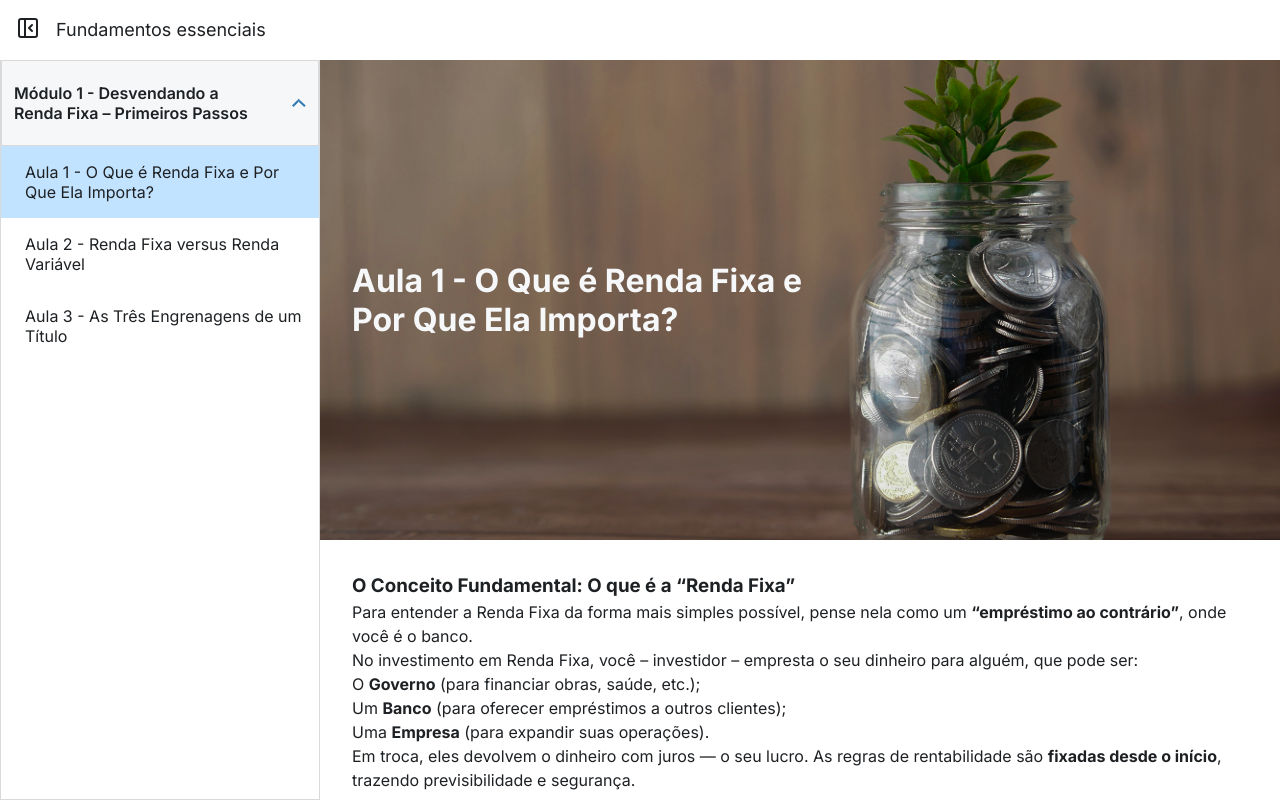
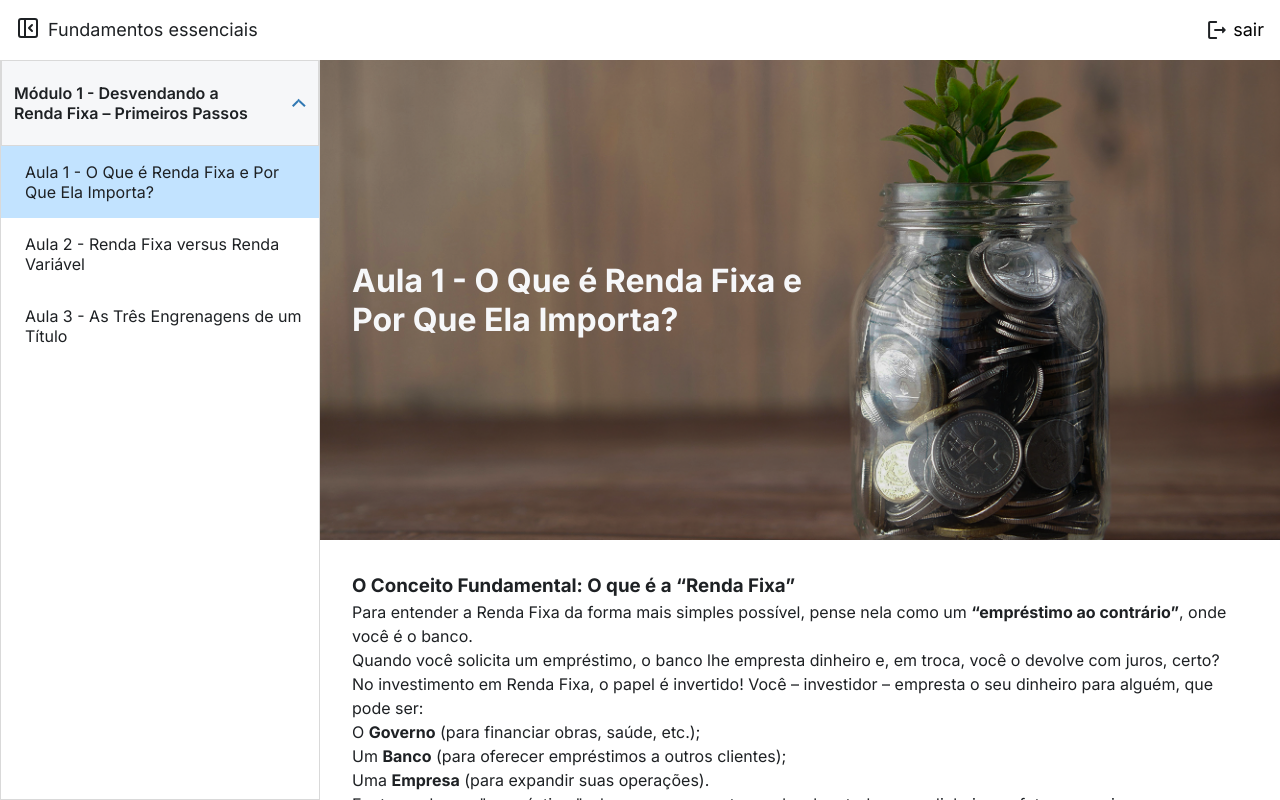
Before and after one commit to Kaua-Cavalcante/EnsinaRenda, an Angular app: page /course in a window 1280 px wide. Built offline with nearby package versions, Linux system fonts and the light colour scheme; no server answers; sample sign-in values are in the browser's storage.

Commit message:
add logout function

```diff
--- a/src/app/pages/course/components/lesson-header/lesson-header.component.css
+++ b/src/app/pages/course/components/lesson-header/lesson-header.component.css
@@ -2,15 +2,35 @@
   display: flex;
   gap: 1rem;
   align-items: center;
+  justify-content: space-between;
   padding: 1rem;
 }
 
+.left-section {
+  display: flex;
+  gap: 8px;
+  align-items: center;
+}
+
+.right-section .logout-btn {
+  display: flex;
+  align-items: center;
+  gap: 4px;
+}
+
 .compress-tab img {
-  color: red;
   stroke: currentColor;
 }
 
-.lesson-header .lesson-title {
+.lesson-header .lesson-title, .logout-btn span {
   font-size: 1.125rem;
   font-weight: 400;
 }
+
+img, .right-section button {
+  transition: all .3s;
+
+  &:hover {
+    scale: 1.05;
+  }
+}
--- a/src/app/pages/course/components/lesson-header/lesson-header.component.html
+++ b/src/app/pages/course/components/lesson-header/lesson-header.component.html
@@ -1,6 +1,22 @@
 <div class="lesson-header">
-  <button class="compress-tab" (click)="onToggleAside()">
-    <img [src]="isAsideVisible ? 'assets/icons/panel-left-close.svg' : 'assets/icons/panel-left-open.svg'" alt="Compress Tab Icon" />
-  </button>
-  <h3 class="lesson-title">Fundamentos essenciais</h3>
+  <div class="left-section">
+    <button class="compress-tab" (click)="onToggleAside()">
+      <img
+        [src]="
+          isAsideVisible
+            ? 'assets/icons/panel-left-close.svg'
+            : 'assets/icons/panel-left-open.svg'
+        "
+        alt="Compress Tab Icon"
+      />
+    </button>
+    <h3 class="lesson-title">Fundamentos essenciais</h3>
+  </div>
+
+  <div class="right-section">
+    <button class="logout-btn" (click)="logout()">
+      <img src="../../../../../assets/icons/logout.svg" alt="logout" />
+      <span>sair</span>
+    </button>
+  </div>
 </div>
--- a/src/app/pages/course/components/lesson-header/lesson-header.component.ts
+++ b/src/app/pages/course/components/lesson-header/lesson-header.component.ts
@@ -1,4 +1,5 @@
-import { Component, EventEmitter, Output, Input } from '@angular/core';
+import { Component, EventEmitter, Input, Output } from '@angular/core';
+import { Router } from '@angular/router';
 
 @Component({
   selector: 'app-lesson-header',
@@ -8,8 +9,15 @@ import { Component, EventEmitter, Output, Input } from '@angular/core';
   styleUrls: ['./lesson-header.component.css']
 })
 export class LessonHeaderComponent {
+  @Input() isAsideVisible: boolean = true;
   @Output() toggleAside = new EventEmitter<void>();
-  @Input() isAsideVisible: boolean = true;
+
+  constructor(private router: Router) {}
+
+  logout() {
+    localStorage.removeItem('token');
+    this.router.navigate(['/login']);
+  }
 
   onToggleAside() {
     this.toggleAside.emit();
--- a/src/assets/data/course-data.ts
+++ b/src/assets/data/course-data.ts
@@ -19,58 +19,88 @@ export const COURSE_DATA = [
         contentHtml: `
           <h3 class="subtitle">O Conceito Fundamental: O que é a “Renda Fixa”</h3>
           <p>Para entender a Renda Fixa da forma mais simples possível, pense nela como um <strong>“empréstimo ao contrário”</strong>, onde você é o banco.</p>
-          <p>No investimento em Renda Fixa, você – investidor – empresta o seu dinheiro para alguém, que pode ser:</p>
+          <p>Quando você solicita um empréstimo, o banco lhe empresta dinheiro e, em troca, você o devolve com juros, certo?</p>
+          <p>No investimento em Renda Fixa, o papel é invertido! Você – investidor – empresta o seu dinheiro para alguém, que pode ser:</p>
           <ul>
             <li>O <strong>Governo</strong> (para financiar obras, saúde, etc.);</li>
             <li>Um <strong>Banco</strong> (para oferecer empréstimos a outros clientes);</li>
             <li>Uma <strong>Empresa</strong> (para expandir suas operações).</li>
           </ul>
-          <p>Em troca, eles devolvem o dinheiro com juros — o seu lucro. As regras de rentabilidade são <strong>fixadas desde o início</strong>, trazendo previsibilidade e segurança.</p>
+          <p>Em troca do seu "empréstimo", eles se comprometem a devolver todo o seu dinheiro no futuro, com juros acrescentados ao valor. Esse valor em juros é o seu lucro, a rentabilidade do seu investimento! </p>
+          <p>É por isso que o nome é "Renda Fixa": as regras de como seu dinheiro vai render (a taxa de juros) são <strong>fixadas</strong> e combinadas desde o início. Você já investe sabendo como o seu retorno será calculado, o que traz muito mais <strong>previsibilidade e segurança.</strong></p>
         `,
       },
       {
         id: 2,
         title: 'Aula 2 - Renda Fixa versus Renda Variável',
         contentHtml: `
-          <p>Agora que sabemos como funciona a renda fixa, ficará mais simples compreender a lógica da Renda Variável.</p>
-          <p>Na renda variável, você se torna <strong>sócio</strong> de um negócio. Se a empresa lucra, você lucra; se ela tem prejuízo, você perde parte do investimento.</p>
-          <h3>Comparativo entre Renda Fixa e Renda Variável</h3>
+          <p>Agora que sabemos como funciona a renda fixa, ficará mais simples compreender a lógica da alternativa de investimentos: a Renda Variável </p>
+          <p>Na renda variável, você não empresta o dinheiro, mas sim <strong>torna-se sócio</strong> de algum negócio. É como se você comprasse um pedaço de uma empresa e participasse dos lucros. <strong>Quando a empresa lucra, todos os investidores ganham uma parte dos lucros;</strong> mas, <strong>quando a empresa tem déficits, você perde uma parte do capital investido.</strong> </p>
+          <p>Vamos deixar isso um pouco mais claro em uma tabela que resume os dois tipos de investimento:</p>
           <table>
             <tr><th>Característica</th><th>Renda Fixa</th><th>Renda Variável</th></tr>
-            <tr><td>Previsibilidade</td><td>Alta – regras definidas desde o início</td><td>Baixa – retorno incerto</td></tr>
-            <tr><td>Risco</td><td>Baixo</td><td>Alto</td></tr>
-            <tr><td>Potencial de Retorno</td><td>Moderado</td><td>Elevado</td></tr>
+            <tr><td>Previsibilidade</td><td>Alta. Você sabe as regras do seu rendimento desde o início.</td><td>Baixa. O retorno é incerto e pode mudar a todo momento (podendo ser um retorno positivo ou negativo).</td></tr>
+            <tr><td>Risco</td><td>Baixo. É considerada a porta de entrada para investimentos seguros.</td><td>Alto. O risco de perder parte do dinheiro investido é maior.</td></tr>
+            <tr><td>Potencial de Retorno</td><td>Moderado. Os ganhos são mais limitados, porém mais constantes.</td><td>Elevado. O potencial de lucro é muito maior para compensar o risco.</td></tr>
           </table>
-          <p>Uma analogia simples é pensar em “fazer um bolo”:</p>
-          <ul>
-            <li><strong>Renda Fixa</strong>: você empresta 1kg de farinha e recebe o mesmo + um pedaço do bolo (juros fixos).</li>
-            <li><strong>Renda Variável</strong>: você vira sócio do bolo – se vender bem, lucra; se queimar, perde tudo.</li>
-          </ul>
+          <p>Agora, uma analogia com bolos para auxiliar no entendimento.</p>
+          <h4>Primeiro cenário: Renda Fixa</h4>
+          <p>Você fala com um familiar próximo e faz o seguinte acordo:</p>
+          <p>“Eu vou te emprestar 1kg de farinha. Daqui a uma semana, você precisa me devolver a mesma quantia de farinha emprestada e, como agradecimento, você deverá me dar um pedaço do bolo que vai fazer.” </p>
+          <p>Não importa se o bolo vai ficar muito bom, ou somente “ok”, foi acordado entre vocês que o seu familiar deverá te devolver o mesmo 1kg de farinha (capital inicial, investido) e um pedaço do bolo (os juros). Veja que o seu retorno é fixo e previsível. </p>
+          <h4>Segundo cenário: Renda Variável</h4>
+          <p>Você, falando com o mesmo familiar do exemplo anterior, faz um acordo diferente: </p>
+          <p>“Eu vou te emprestar toda a farinha necessária para o bolo e você entra com todos os outros ingredientes. Ao invés de me dever uma fatia, nós dois seremos sócios do bolo e vamos dividir o resultado.” </p>
+          <p>Aqui, diferente do primeiro exemplo, o retorno é variável, porque depende do sucesso do bolo. Há três possibilidades: </p>
+          <p>(Cenário ótimo) – O bolo ficou incrível! Todo mundo que passa por vocês dois quer comprar um pedaço do bolo para provar, e vendem por um valor altíssimo. Como sócio, os lucros obtidos da venda serão distribuídos, e você vai receber um retorno maior. </p>
+          <p>(Cenário “ok”) – O bolo fica bom, mas não incrível. Vocês conseguem vender algumas fatias, mas o lucro é pequeno. Como o lucro é pequeno, os dois vão acabar recebendo menos retorno. </p>
+          <p>(Cenário péssimo) – O bolo queimou no forno! Não há bolo para dividir e nem para vender. E a farinha que você deu? Ela foi usada e perdida no processo. Você não recebe nada de volta, nem mesmo a farinha que investiu. Você perdeu seu capital inicial. </p>
         `,
       },
       {
         id: 3,
         title: 'Aula 3 - As Três Engrenagens de um Título',
         contentHtml: `
-          <p>Pense em um investimento como uma máquina com <strong>três engrenagens principais</strong>: Rentabilidade, Prazo e Liquidez.</p>
+          <p>Pense em um investimento como uma máquina com <strong>três engrenagens principais</strong> Se você entender como cada uma delas funciona, você será capaz de analisar e entender qualquer título de Renda Fixa que encontrar pela frente. Os três pontos são: <strong>Rentabilidade, Prazo e Liquidez.</strong></p>
 
-          <h4>Engrenagem 1: Rentabilidade</h4>
-          <p>Forma como o dinheiro cresce. Existem três tipos:</p>
+          <h4>Engrenagem 1: Rentabilidade (Como o dinheiro cresce?)</h4>
+          <p>Esta é a primeira pergunta que todo mundo faz. A rentabilidade é a forma como os juros do seu investimento serão calculados. Existem três tipos principais:</p>
+
+          <h4>Rentabilidade Pré-Fixada</h4>
           <ul>
-            <li><strong>Pré-fixada</strong>: taxa definida no momento do investimento (ex: 10% ao ano).</li>
-            <li><strong>Pós-fixada</strong>: acompanha um índice, como SELIC ou CDI.</li>
-            <li><strong>Híbrida</strong>: parte fixa + índice (ex: IPCA + 5%).</li>
+            <li>Neste modelo, a rentabilidade é definida no momento que você faz o investimento. Você sabe qual o percentual que vai receber. </li>
+            <li>Exemplo: você investe em um CDB que paga 10% ao ano. Significa que, se você investir R$1000, terá R$1100, que é o capital + 10% de lucro (sem considerar os impostos). </li>
           </ul>
 
-          <h4>Engrenagem 2: Prazo</h4>
-          <p>É o período até o vencimento do investimento — quando você recebe de volta o valor investido com os juros.</p>
+          <h4>Rentabilidade Pós-Fixada</h4>
+          <ul>
+            <li>Aqui, a rentabilidade não é um número fixo. Ela é atrelada a algum índice da economia do país. Se o índice sobe, o rendimento acompanha (e o caminho contrário também). Neste tipo de investimento, estão alguns termos comuns, como: </li>
+            <ul>
+              <li>Taxa SELIC: A taxa básica de juros da economia do Brasil, definida pelo Governo. Ela é, basicamente, um termômetro criado para controlar a inflação do país. </li>
+              <li>CDI (Certificado de Depósito Interbancário): É a taxa de juros que os bancos usam para emprestar dinheiro entre si. Na prática, o que você precisa saber é: o valor do CDI é quase idêntico ao da Taxa Selic. Ele é a principal referência da Renda Fixa.</li>
+            </ul>
+            <li>Exemplo: Você investe em um CDB que paga 110% do CDI. Isso significa que, se o CDI render 10% em um ano, seu investimento renderá 11% (110% de 10%). Você acompanha a principal taxa de juros do mercado. </li>
+          </ul>
 
-          <h4>Engrenagem 3: Liquidez</h4>
-          <p>É a facilidade de transformar o investimento em dinheiro antes do prazo final.</p>
+          <h4>Rentabilidade Híbrida</h4>
           <ul>
-            <li><strong>Liquidez Diária</strong>: pode resgatar a qualquer momento — ideal para emergências.</li>
-            <li><strong>Liquidez no Vencimento</strong>: resgate apenas ao final, mas com rentabilidade maior.</li>
+            <li>Como o nome diz, é uma mistura das duas anteriores: uma parte da rentabilidade é fixa (prefixada) e a outra parte acompanha um índice (pós-fixada). O índice mais comum aqui é o IPCA.  </li>
+            <li>IPCA (Índice de Preços do Consumidor Amplo): é o indicador oficial da inflação no Brasil, calculado mensalmente pelo IBGE. Ele mede a variação de preços de uma cesta de produtos e serviços consumidos pela maioria das famílias brasileiras com renda entre 1 e 40 salários-mínimos. Se a inflação foi de 5% no ano, seu dinheiro precisa render mais que isso para você realmente ter um ganho.</li>
+            <li>Exemplo: Você investe no Tesouro IPCA+ que paga IPCA + 5% ao ano. Isso significa que o seu dinheiro vai render o valor total da inflação daquele ano mais uma taxa de juros real e já garantida de 5%.</li>
           </ul>
+
+          <h4>Engrenagem 2: Prazo (Quando o dinheiro é devolvido?)</h4>
+          <p>O prazo é, simplesmente, a data de vencimento do investimento. É a data final do seu “contrato” de empréstimo. </p>
+          <p>O que acontece no vencimento? Na data combinada, o dinheiro (o valor que você aplicou + todos os juros acumulados) cai automaticamente na sua conta da corretora, já com os impostos descontados.</p>
+          <p>Por que é importante? Você deve sempre tentar alinhar o prazo do seu investimento com o prazo do seu objetivo. Se você quer comprar um carro daqui a 3 anos, pode escolher um título que vença exatamente nesse período.</p>
+
+          <h4>Engrenagem 3: Liquidez (Com que facilidade posso resgatar?)</h4>
+          <p>A liquidez é a sua “porta de saída”. Ela define a facilidade com que você pode transformar seu investimento em dinheiro na sua conta antes da data de vencimento.  </p>
+          <p>Existem dois tipos principais:  </p>
+          <p>Liquidez Diária: Significa que a "porta de saída" está sempre aberta. Você pode pedir o resgate do seu dinheiro a qualquer dia útil, e ele cairá na sua conta em pouco tempo (geralmente no mesmo dia ou no dia seguinte). É importante ressaltar que há exceções com relação ao dia útil (como o “Cofrinho” do Itaú, entre outros), que permite o resgate a qualquer dia.</p>
+          <p>Este tipo de liquidez é o mais adequado para montar uma reserva de emergência, uma vez que a emergência não tem data marcada para acontecer.  </p>
+          <p>Liquidez no Vencimento: Significa que a "porta de saída" fica trancada até o final do prazo. Ao investir, você se compromete a deixar o dinheiro render até a data de vencimento. Em troca de você deixar o dinheiro por mais tempo, é oferecido uma rentabilidade maior. </p>
+
 
           <p>Com isso, você entende como analisar qualquer título de Renda Fixa!</p>
         `,
```
Also changed, not shown: src/assets/icons/logout.svg (added).
